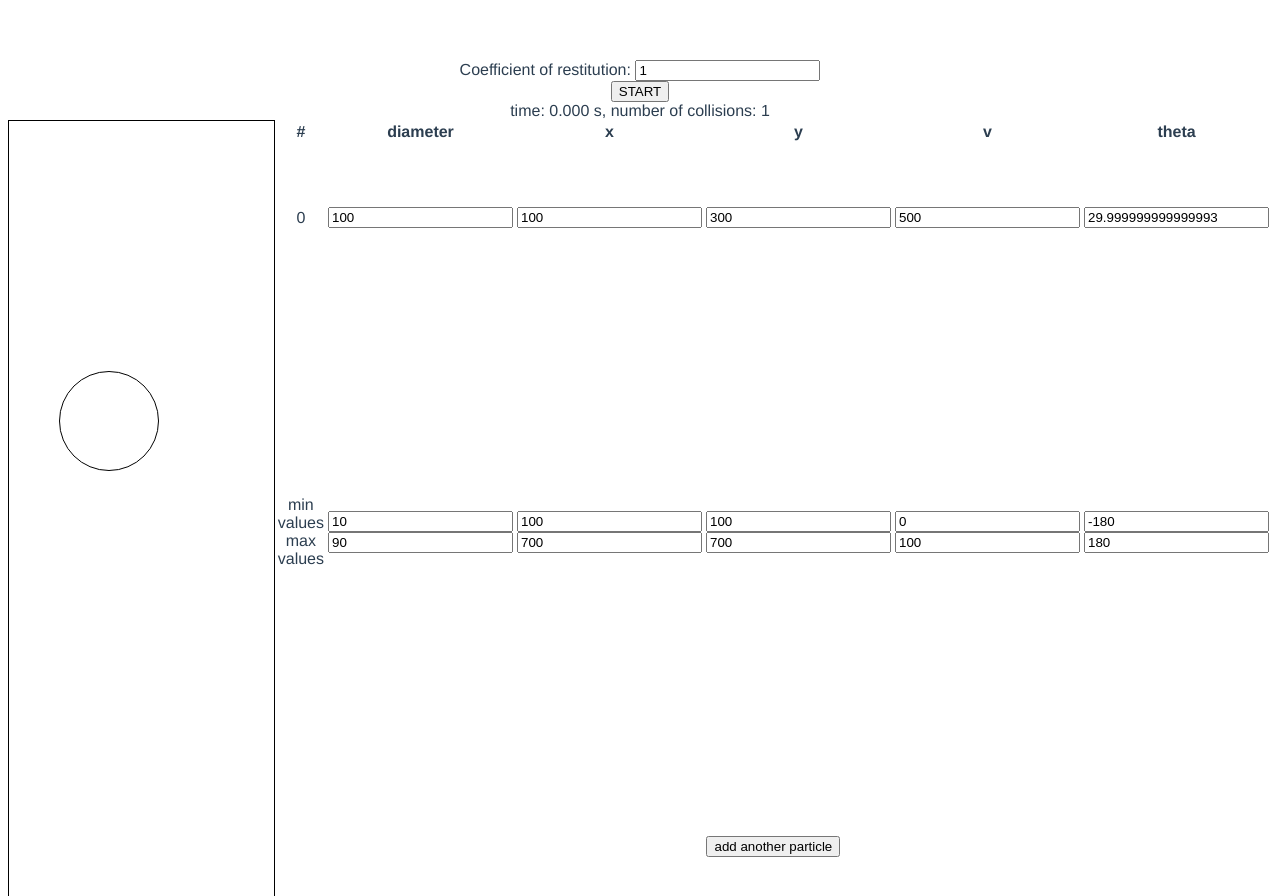
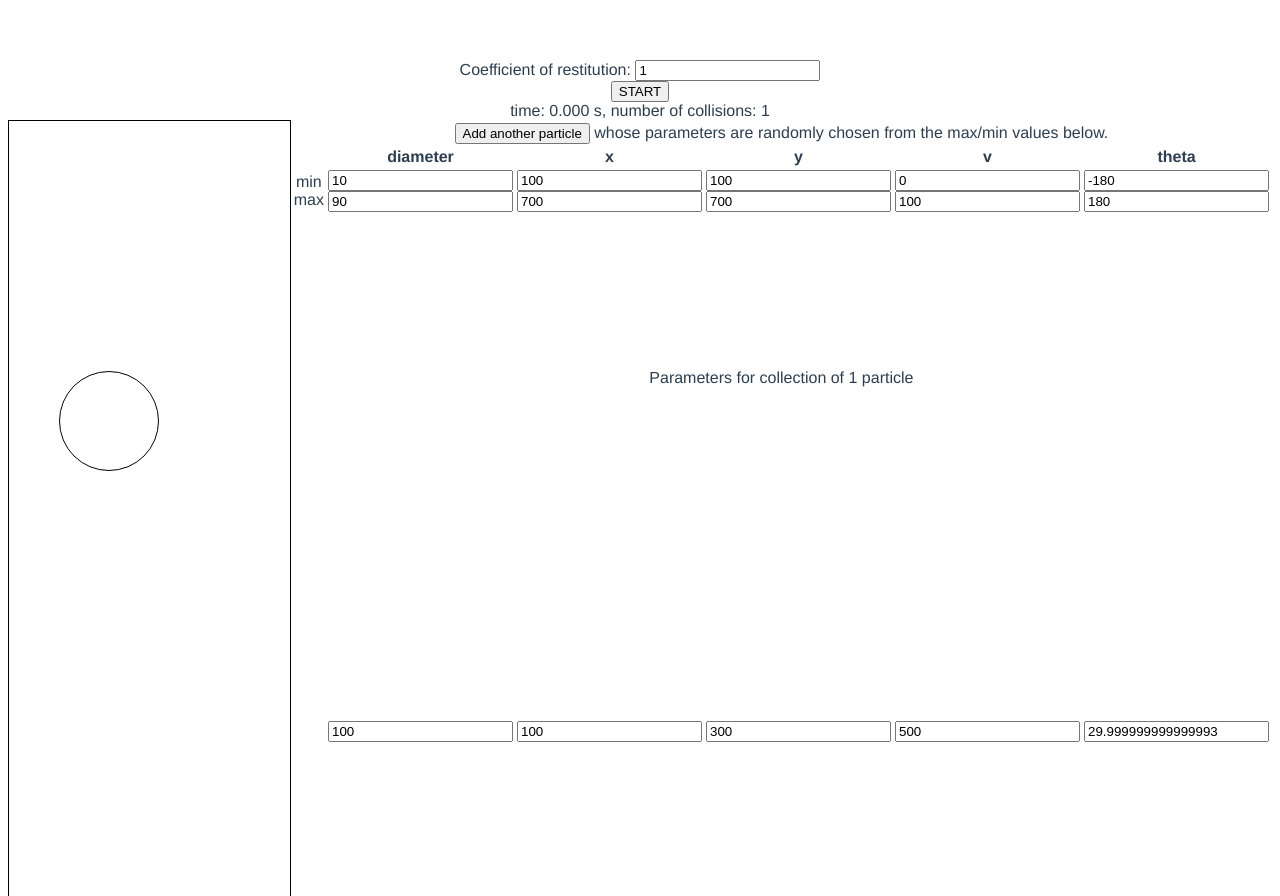
Before and after one commit to pknipp/collisions, a Vue app: page / in a window 1280 px wide. Shown: the top 896 px of the page. Built offline with nearby package versions, Linux system fonts and the light colour scheme.

Commit message:
Rearrange input table.

```diff
--- a/src/App.vue
+++ b/src/App.vue
@@ -29,25 +29,29 @@
       <table class="inputs">
         <!-- <simple-vue-table :items="items" :columns="columns"></simple-vue-table> -->
         <thead>
-          <tr><th>#</th><th v-for="col of cols" :key="col.id">{{col.name}}</th></tr>
+          <tr><td colspan='6'><button @click="addOne">Add another particle</button> whose parameters are randomly chosen from the max/min values below.</td></tr>
+          <tr><th></th>
+            <!-- <th>#</th> -->
+            <th v-for="col of cols" :key="col.id">{{col.name}}</th></tr>
+            <tr>
+            <td>min<br/>max</td>
+            <!-- <td v-for="col of cols" :key="col.id">{{col.min}} to {{col.max}}</td> -->
+            <td v-for="col of cols" :key="col.id">
+              <input v-model.number="col.min"><br/><input v-model.number="col.max">
+            </td>
+          </tr>
         </thead>
         <tbody>
+          <tr><td colspan='6'>Parameters for collection of {{this.dots.length}} particle{{this.dots.length > 1 ? 's' : ''}}</td></tr>
           <tr v-for="dot of dots" :key="dot.id">
-            <td>{{dot.id}}</td>
+            <!-- <td>{{dot.id}}</td> -->
+            <td></td>
             <td><input v-if="!running" v-model.number="dot.diameter"><span v-if="running">{{dot.diameter}}</span></td>
             <td><input v-if="!running" v-model.number="dot.rxy[0]"><span v-if="running">{{dot.rxy[0].toFixed(0)}}</span></td>
             <td><input v-if="!running" v-model.number="dot.rxy[1]"><span v-if="running">{{dot.rxy[1].toFixed(0)}}</span></td>
             <td><input v-if="!running" v-model.number="dot.v"><span v-if="running">{{dot.v.toFixed(1)}}</span></td>
             <td><input v-if="!running" v-model.number="dot.theta"><span v-if="running">{{dot.theta.toFixed(1)}}</span></td>
           </tr>
-          <tr>
-            <td>min values<br/>max values</td>
-            <!-- <td v-for="col of cols" :key="col.id">{{col.min}} to {{col.max}}</td> -->
-            <td v-for="col of cols" :key="col.id">
-              <input v-model.number="col.min"><br/><input v-model.number="col.max">
-            </td>
-          </tr>
-          <tr><td colspan='6'><button @click="addOne">add another particle</button></td></tr>
         </tbody>
       </table>
 
@@ -119,13 +123,12 @@ export default {
     addOne: function () {
       console.log(this.dots);
       let newDot = {id: this.dots.length};
-      console.log("this.cols = ", this.cols);
-      this.cols.forEach(col => newDot[col.name] = col.min + (col.max - col.min) * Math.random());
+      this.cols.forEach(col => newDot[col.name] = Math.floor(col.min + (col.max - col.min) * Math.random()));
       newDot.rxy = [newDot.x, newDot.y];
-      console.log("newDot.x = ", newDot.x);
-      console.log("newDot = ", newDot);
+      let theta = newDot.theta * Math.PI / 180;
+      newDot.vxy = [Math.cos(theta), Math.sin(theta)];
+      newDot.vxy = newDot.vxy.map(vcomp => vcomp * newDot.v);
       this.dots.push(newDot);
-      console.log(this.dots);
     },
     whichWall: function (dot) {
       // 0th index: whether wall is vertical or horizontal
```
